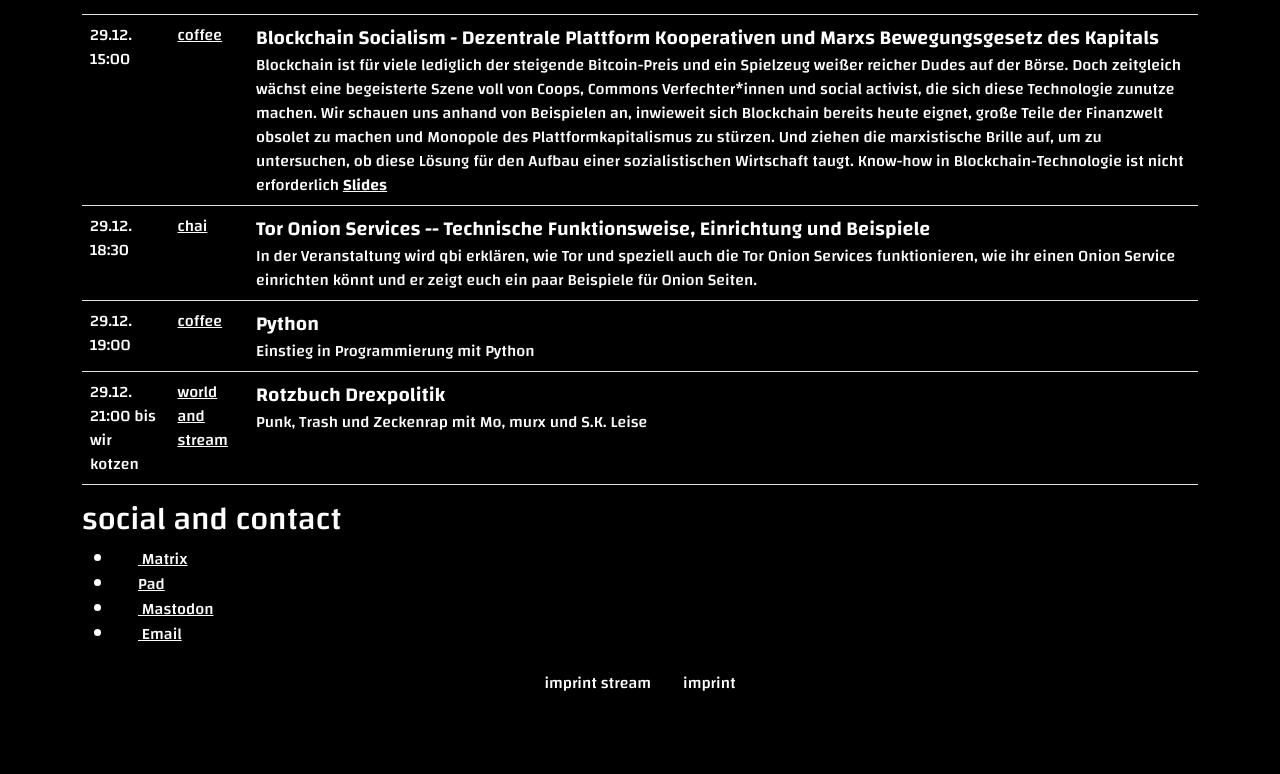
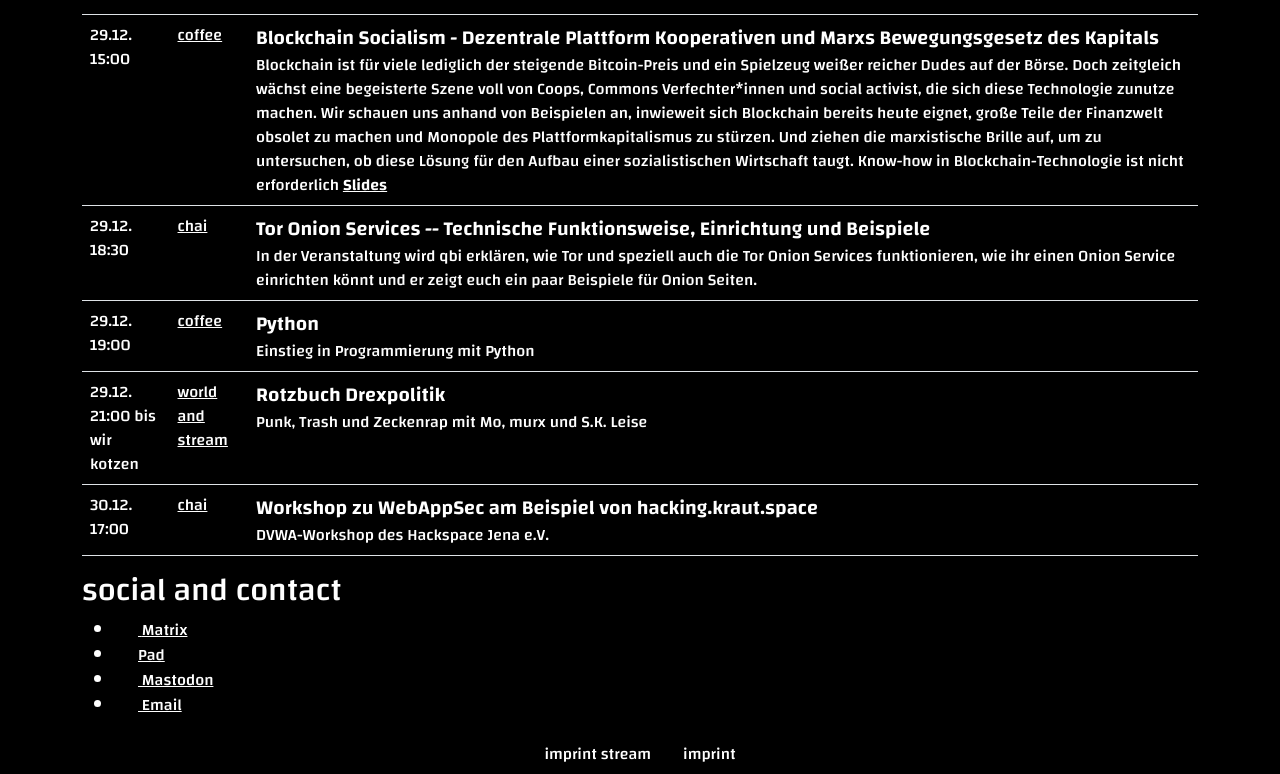
Before and after one commit to cyberyoga/cyberyoga.github.io, a website built with Parcel: page src/index.html in a window 1280 px wide. Shown: the part 1605-2379 px from the top of the page. Before the commit the page ends 2308 px from the top, so only its background shows below. Built offline with nearby package versions, Linux system fonts and the light colour scheme; files whose address does not match are found by name.

Commit message:
dvwa kraut

```diff
--- a/schedule/schedule.yaml
+++ b/schedule/schedule.yaml
@@ -70,3 +70,7 @@
   room: world and stream
   date: 29.12. 21:00
   description: Punkkneipe mit Mo
+- title: Workshop zu WebAppSec am Beispiel von hacking.kraut.space
+  room: chai
+  date: 30.12. 17:00
+  description: DVWA-Workshop des Hackspace Jena e.V.
--- a/src/index.html
+++ b/src/index.html
@@ -212,9 +212,16 @@
                     Punk, Trash und Zeckenrap mit Mo, murx und S.K. Leise
                 </td>
             </tr>
+            <tr>
+                <td>30.12. 17:00</td>
+                <td><a href="https://kabi.blue/join/chai/" target="_blank">chai</a></td>
+                <td>
+                    <span class="fw-bold fs-5">Workshop zu WebAppSec am Beispiel von hacking.kraut.space</span><br>
+                    DVWA-Workshop des Hackspace Jena e.V.
+                </td>
+            </tr>
                 </tbody>
             </table>
-
 
             <h2 id="contact">social and contact</h2>
             <nav>
```
Also changed, not shown: schedule/table.html (+8 -0 lines).
